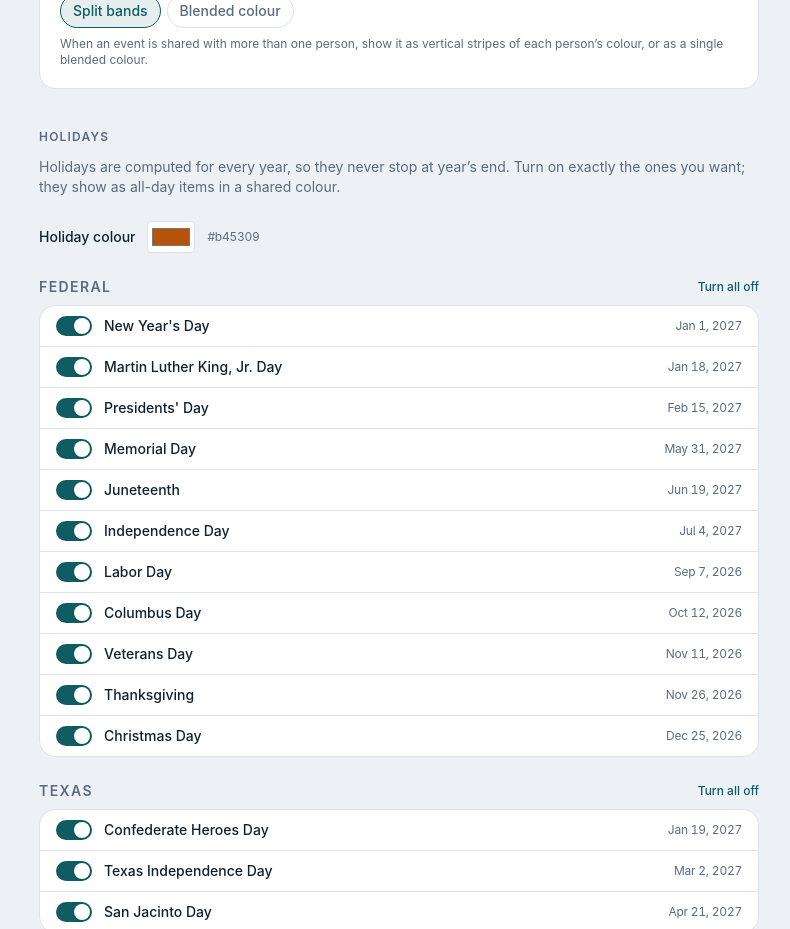
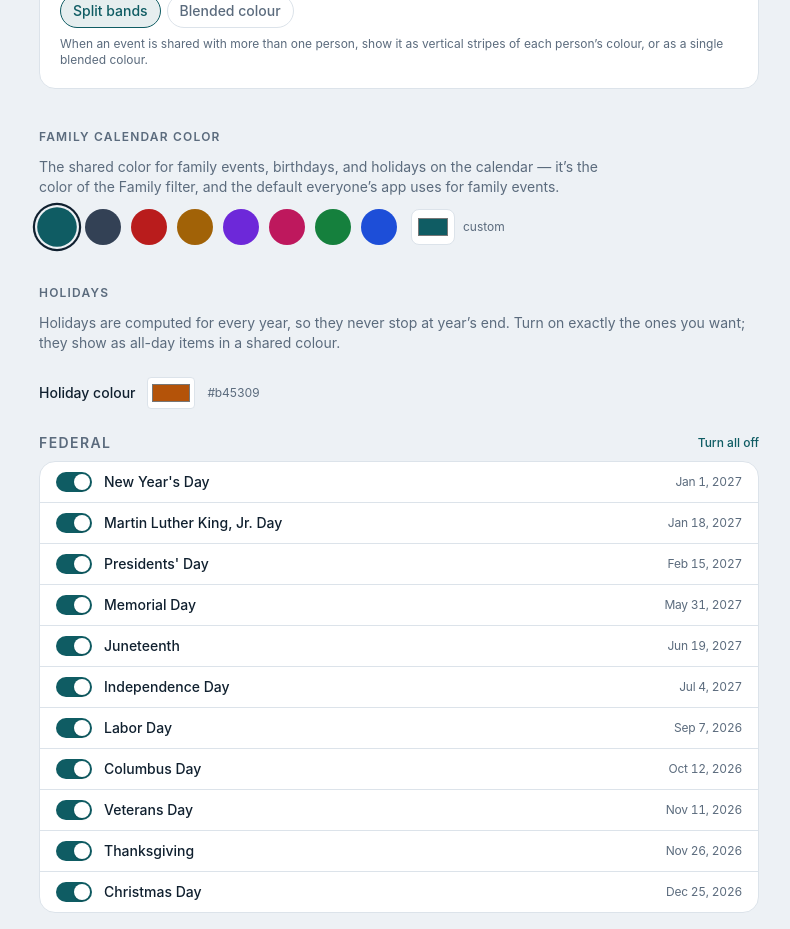
Before and after one commit to thorin29/kairos, a Next.js app: page /admin/calendar in a window 1280 px wide. Shown: the part 1360-2289 px from the top of the page, without its empty margins (273-1063 px from the left). Built offline with nearby package versions, Linux system fonts and the light colour scheme; no server answers; the database is empty.

Commit message:
Add files via upload

```diff
--- a/src/app/admin/calendar/page.tsx
+++ b/src/app/admin/calendar/page.tsx
@@ -10,6 +10,7 @@ import { PauseForm } from "./pause-form";
 import { Holidays } from "./holidays";
 import { loadHolidayList, getHolidayColor } from "@/lib/holidays";
 import { loadPauses } from "@/lib/actions/pauses";
+import { FamilyColorPicker } from "@/app/setup/family-color-picker";
 
 export const dynamic = "force-dynamic";
 
@@ -97,6 +98,16 @@ export default async function AdminCalendarPage() {
       </div>
 
       <div className="mt-10">
+        <SectionHeading>Family calendar color</SectionHeading>
+        <p className="mb-3 max-w-xl text-sm text-muted">
+          The shared color for family events, birthdays, and holidays on the
+          calendar &mdash; it&rsquo;s the color of the Family filter, and the
+          default everyone&rsquo;s app uses for family events.
+        </p>
+        <FamilyColorPicker current={familyColor} />
+      </div>
+
+      <div className="mt-10">
         <SectionHeading>Holidays</SectionHeading>
         <Holidays rows={holidays} color={holidayColor} />
       </div>
--- a/src/app/setup/family-color-picker.tsx
+++ b/src/app/setup/family-color-picker.tsx
@@ -4,29 +4,45 @@ import { useState, useTransition } from "react";
 import { setFamilyColor } from "@/lib/actions/people";
 import { FAMILY_PALETTE } from "@/lib/palette";
 
+/**
+ * Picks the shared family calendar colour. Choosing a swatch stages it and asks
+ * for confirmation before saving — Cancel reverts to the last saved colour, so a
+ * mis-tap never changes what the whole household sees.
+ */
 export function FamilyColorPicker({ current }: { current: string }) {
-  const [color, setColor] = useState(current);
-  const [pending, start] = useTransition();
+  const [saved, setSaved] = useState(current);
+  const [pending, setPending] = useState<string | null>(null);
+  const [busy, start] = useTransition();
 
-  const pick = (c: string) => {
-    setColor(c);
+  const active = pending ?? saved;
+
+  const propose = (c: string) => {
+    if (c && c !== saved) setPending(c);
+  };
+  const confirm = () => {
+    if (!pending) return;
+    const c = pending;
+    setSaved(c);
+    setPending(null);
     start(() => {
       void setFamilyColor(c);
     });
   };
+  const cancel = () => setPending(null);
 
   return (
+    <div>
       <div className="flex flex-wrap items-center gap-2.5">
         {FAMILY_PALETTE.map((c) => (
           <button
             key={c}
             type="button"
-          onClick={() => pick(c)}
-          disabled={pending}
+            onClick={() => propose(c)}
+            disabled={busy}
             aria-label={`Family color ${c}`}
-          aria-pressed={color === c}
+            aria-pressed={active === c}
             className={`h-9 w-9 rounded-full transition-transform disabled:opacity-60 ${
-            color === c
+              active === c
                 ? "scale-110 ring-2 ring-ink ring-offset-2 ring-offset-ground"
                 : "hover:scale-105"
             }`}
@@ -36,14 +52,52 @@ export function FamilyColorPicker({ current }: { current: string }) {
         <label className="ml-1 inline-flex items-center gap-2 text-xs text-muted">
           <input
             type="color"
-          value={color}
-          onChange={(e) => pick(e.target.value)}
-          disabled={pending}
+            value={active}
+            onChange={(e) => propose(e.target.value)}
+            disabled={busy}
             aria-label="Custom family color"
             className="h-9 w-11 cursor-pointer rounded-lg border border-hairline bg-surface p-1"
           />
           custom
         </label>
       </div>
+
+      {pending && (
+        <div className="fixed inset-0 z-50 flex items-center justify-center bg-ink/40 p-4">
+          <div className="w-full max-w-sm rounded-2xl border border-hairline bg-surface p-6 shadow-xl">
+            <h3 className="text-lg font-semibold">Change the family colour?</h3>
+            <p className="mt-1 text-sm text-muted">
+              This is the shared colour for family events, birthdays, and
+              holidays across everyone&rsquo;s calendar.
+            </p>
+            <div className="mt-4 flex items-center gap-3">
+              <span
+                className="h-10 w-10 rounded-full ring-2 ring-ink ring-offset-2 ring-offset-surface"
+                style={{ backgroundColor: pending }}
+                aria-hidden
+              />
+              <span className="text-sm text-muted">{pending}</span>
+            </div>
+            <div className="mt-6 flex justify-end gap-2">
+              <button
+                type="button"
+                onClick={cancel}
+                className="rounded-full border border-hairline px-4 py-2 text-sm font-medium text-ink hover:bg-ink/5"
+              >
+                Cancel
+              </button>
+              <button
+                type="button"
+                onClick={confirm}
+                disabled={busy}
+                className="rounded-full bg-accent px-4 py-2 text-sm font-medium text-white shadow-sm hover:shadow-md disabled:opacity-60"
+              >
+                Save
+              </button>
+            </div>
+          </div>
+        </div>
+      )}
+    </div>
   );
 }
--- a/src/app/setup/page.tsx
+++ b/src/app/setup/page.tsx
@@ -6,7 +6,6 @@ import { AdminBack } from "@/components/admin-back";
 import { AdminPinControls } from "./admin-pin-controls";
 import { AdminToggle } from "./admin-toggle";
 import { KindToggle } from "./kind-toggle";
-import { FamilyColorPicker } from "./family-color-picker";
 import { ResetScoringButton } from "./reset-scoring-button";
 import { getScoringStart } from "@/lib/settings";
 import { listAccounts } from "@/lib/accounts";
@@ -14,7 +13,6 @@ import { liveDeviceCounts } from "@/lib/api/device-auth";
 import { AccountRow } from "./account-row";
 import { SectionHeading } from "@/components/ui";
 import { isAdmin, adminPinSet } from "@/lib/session";
-import { getFamilyColor } from "@/lib/settings";
 import { ParentOnly } from "@/components/parent-only";
 
 export const dynamic = "force-dynamic";
@@ -34,7 +32,6 @@ export default async function SetupPage() {
   const scoringStart = await getScoringStart();
   const hasAdmin = people.some((p) => p.role === "ADMIN");
   const pinSet = await adminPinSet();
-  const familyColor = await getFamilyColor();
   const adminCount = people.filter(
     (p) => p.role === "ADMIN" && p.isActive,
   ).length;
@@ -125,16 +122,6 @@ export default async function SetupPage() {
           </section>
 
           <section className="mt-10">
-            <SectionHeading>Family calendar color</SectionHeading>
-            <p className="mb-3 max-w-xl text-sm text-muted">
-              The shared color for birthdays (and, soon, family events and
-              holidays) on the calendar &mdash; it&rsquo;s the color of the
-              Family filter.
-            </p>
-            <FamilyColorPicker current={familyColor} />
-          </section>
-
-          <section className="mt-10">
             <SectionHeading>Scoring</SectionHeading>
             <ResetScoringButton current={scoringStart} />
           </section>
--- a/src/lib/queries/calendar-page.ts
+++ b/src/lib/queries/calendar-page.ts
@@ -16,6 +16,7 @@ import {
   weekDays,
 } from "@/lib/dates";
 import { getFamilyColor, getCalendarPrefs } from "@/lib/settings";
+import { getHolidayColor } from "@/lib/holidays";
 import { loadCalendarPrefs, type CalView } from "@/lib/calendar/prefs";
 import { recolorForPersonal } from "@/lib/calendar/colors";
 import { householdTz } from "@/lib/dates";
@@ -208,6 +209,7 @@ export async function loadCalendarPagePayload(
     loadEventTypes(),
     prisma.user.findUnique({ where: { id: userId }, select: { role: true, kind: true } }),
   ]);
+  const holidaySystemColor = await getHolidayColor();
   const canManageFamily = self?.role === "ADMIN" || self?.kind === "PARENT";
 
   const subs = subsRaw.map((s) => ({
@@ -340,7 +342,7 @@ export async function loadCalendarPagePayload(
       },
       // Fallbacks the colour picker shows when a slot is unset.
       meColor: people.find((p) => p.id === userId)?.color ?? "#2563eb",
-      holidaySystemColor: familyColor,
+      holidaySystemColor,
       familySystemColor: familyColor,
       nowSystemColor: calPrefs.nowColor,
     },
--- a/src/lib/version.ts
+++ b/src/lib/version.ts
@@ -4,7 +4,7 @@
  * quickest tell for a partial upload: a missing file usually shows up as a
  * missing migration.
  */
-export const APP_VERSION = "0.255.0";
+export const APP_VERSION = "0.256.0";
 
 export const MIGRATIONS = [
   "0_init",
@@ -91,6 +91,12 @@ export type Change = { version: string; summary: string[] };
 
 export const CHANGES: Change[] = [
   {
+    version: "0.256.0",
+    summary: [
+      "Calendar: fixed the holiday colour shown in the app's colour picker (it was showing the family colour, not the holiday colour). Moved the Family calendar colour picker into Admin \u2192 Calendar, and choosing a colour now asks to confirm before saving (Cancel keeps the previous one).",
+    ],
+  },
+  {
     version: "0.255.0",
     summary: [
       "Groceries (app): a device can now only remove a shopping item it added; parents and admins can remove anything. Enforced on the device remove endpoint. The web board is unchanged.",
```
Lines whose indentation alone changed are shown as unchanged.
